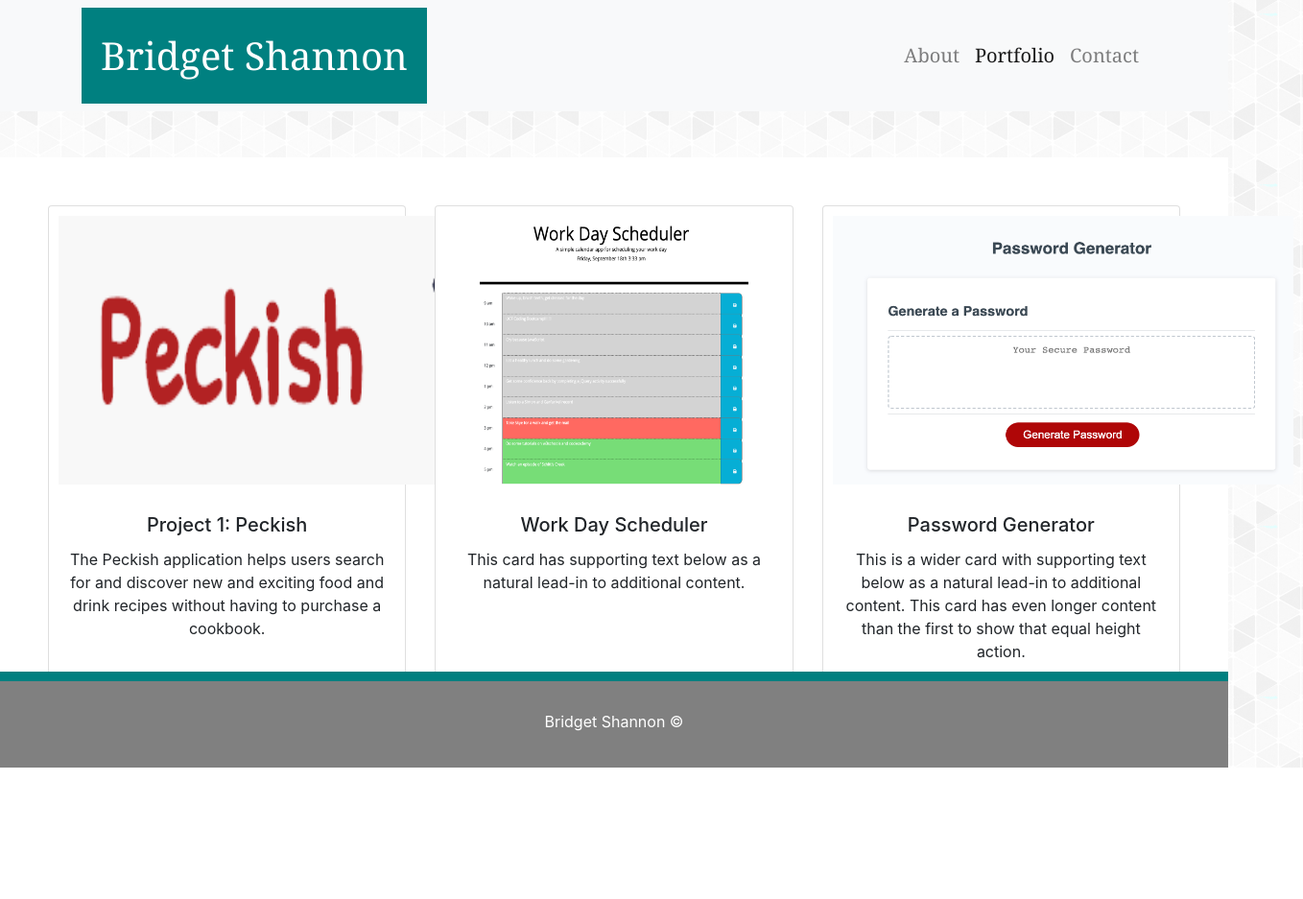
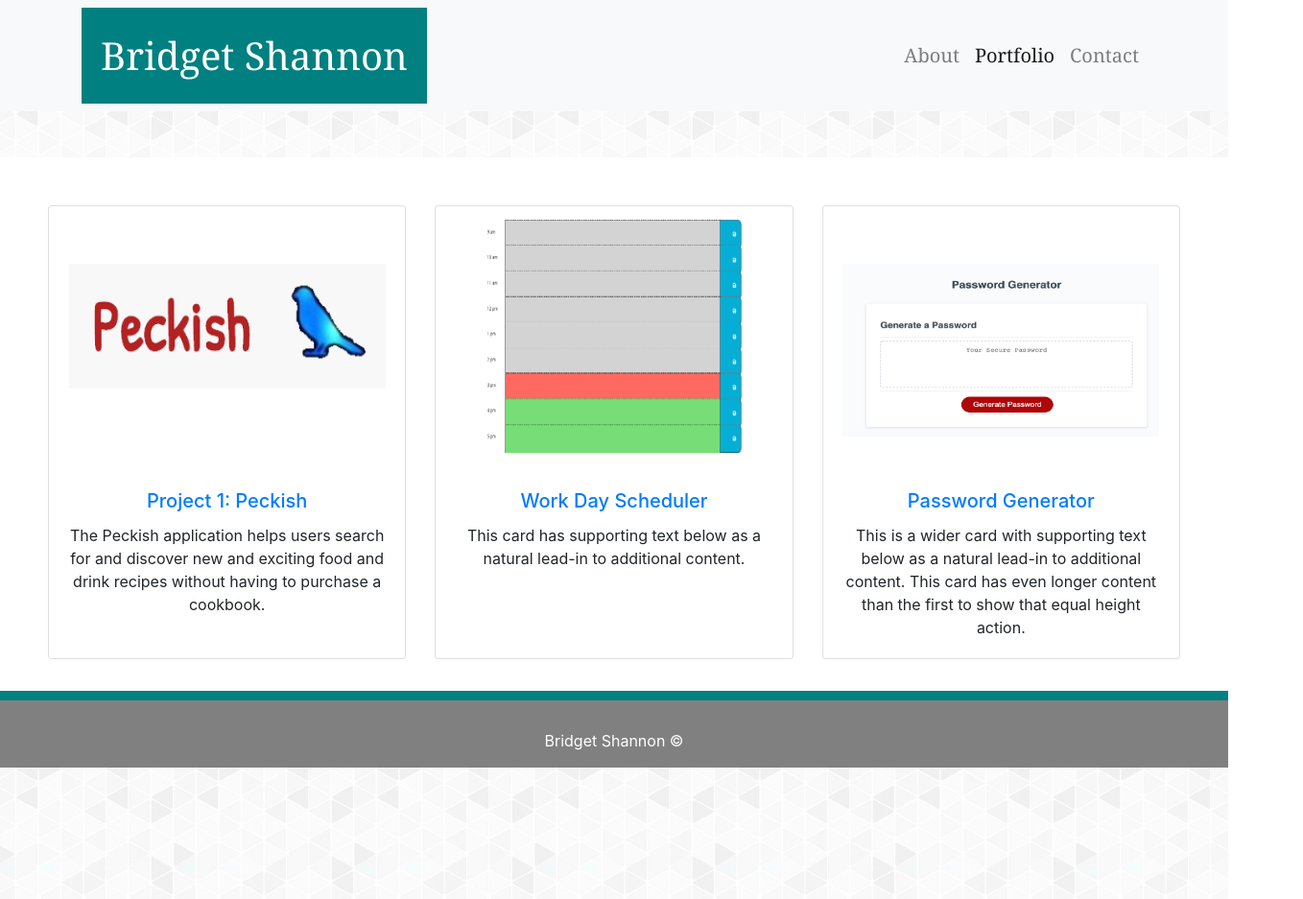
Before and after one commit to bridgetrshannon/Portfolio, a plain HTML site: page portfolio.html in a window 1280 px wide. Shown: the whole page at 96% size, 1358 px wide, since content can reach past the window. Before the commit the page ends 800 px from the top, so only its background shows below. Drawn offline with nearby package versions, Linux system fonts and the light colour scheme.

Commit message:
updated readme file, added links for projects and applications

```diff
--- a/assets/css/style.css
+++ b/assets/css/style.css
@@ -18,6 +18,11 @@ h1 {
 .col-md-9 {
     padding-top: 20px;
     padding-bottom: 20px;
+    margin-bottom: 200px;
+}
+
+.col-md-12 {
+    margin-bottom: 200px;
 }
 
 .col-md-4 {
@@ -31,7 +36,7 @@ h1 {
     bottom: 0;
     text-align: center;
     margin-top: 20px;
-    height: 100px;
+    height: 80px;
     color: white;
     padding-top: 30px;
      /* Added border-top to get teal line at the top of footer */
@@ -106,18 +111,22 @@ h1 {
 }
 
 #peckishlogo {
-height: 300px;
-width: 575px;
+height: 150px;
+width: 350px;
+margin-bottom: 75px;
+margin-top: 50px;
 }
 
 #workdayscheduler {
-    height: 300px;
+    height: 275px;
     width: 300px;
 }
 
 #passwordgenerator {
-    height: 300px;
-    width: 500px;
+    height: 200px;
+    width: 350px;
+    margin-bottom: 25px;
+    margin-top: 50px;
 }
 
   /* Extra small devices (phones, 600px and down) */
--- a/portfolio.html
+++ b/portfolio.html
@@ -41,31 +41,37 @@
     <div class="col-md-12 bg-white mt-5">
         <div class="card-deck text-center">
             <div class="card">
-                <a target="_blank" href="https://github.com/bridgetrshannon/Peckish">
+                <a target="_blank" href=" https://bridgetrshannon.github.io/Peckish/">
                     <img src="assets/images/peckishlogo.png" alt="peckish logo" id="peckishlogo"
                         class="card-img-top"></a>
                 <div class="card-body">
-                    <h5 class="card-title">Project 1: Peckish</h5>
+                    <a target="_blank" href=https://github.com/bridgetrshannon/Peckish>
+                        <h5 class="card-title">Project 1: Peckish</h5>
+                    </a>
                     <p class="card-text">The Peckish application helps users search for and discover new and exciting
                         food and drink recipes without having to purchase a cookbook.</p>
                 </div>
             </div>
             <div class="card">
-                <a target="_blank" href="https://github.com/bridgetrshannon/Work_Day_Scheduler">
-                    <img src="assets/images/workdayscheduler.png" alt="work day scheduler" id="workdayscheduler"
+                <a target="_blank" href="https://bridgetrshannon.github.io/Work_Day_Scheduler/">
+                    <img src="assets/images/workdayscheduler3.png" alt="work day scheduler" id="workdayscheduler"
                         class="card-img-top"></a>
                 <div class="card-body">
-                    <h5 class="card-title">Work Day Scheduler</h5>
+                    <a target="_blank" href="https://github.com/bridgetrshannon/Work_Day_Scheduler">
+                        <h5 class="card-title">Work Day Scheduler</h5>
+                    </a>
                     <p class="card-text">This card has supporting text below as a natural lead-in to additional content.
                     </p>
                 </div>
             </div>
             <div class="card">
-                <a target="_blank" href="https://github.com/bridgetrshannon/Password_Generator">
+                <a target="_blank" href="https://bridgetrshannon.github.io/Password_Generator/">
                     <img src="assets/images/passwordgenerator.png" alt="password generator" id="passwordgenerator"
                         class="card-img-top"></a>
                 <div class="card-body">
-                    <h5 class="card-title">Password Generator</h5>
+                    <a target="_blank" href="https://github.com/bridgetrshannon/Password_Generator">
+                        <h5 class="card-title">Password Generator</h5>
+                    </a>
                     <p class="card-text">This is a wider card with supporting text below as a natural lead-in to
                         additional
                         content. This card has even longer content than the first to show that equal height action.</p>
```
Also changed, not shown: index.html (+16 -2 lines), assets/images/networking.png (added), assets/images/portfoliodisplay.png (added), assets/images/workdayscheduler2.png (added), assets/images/workdayscheduler3.png (added), 1 other file.
